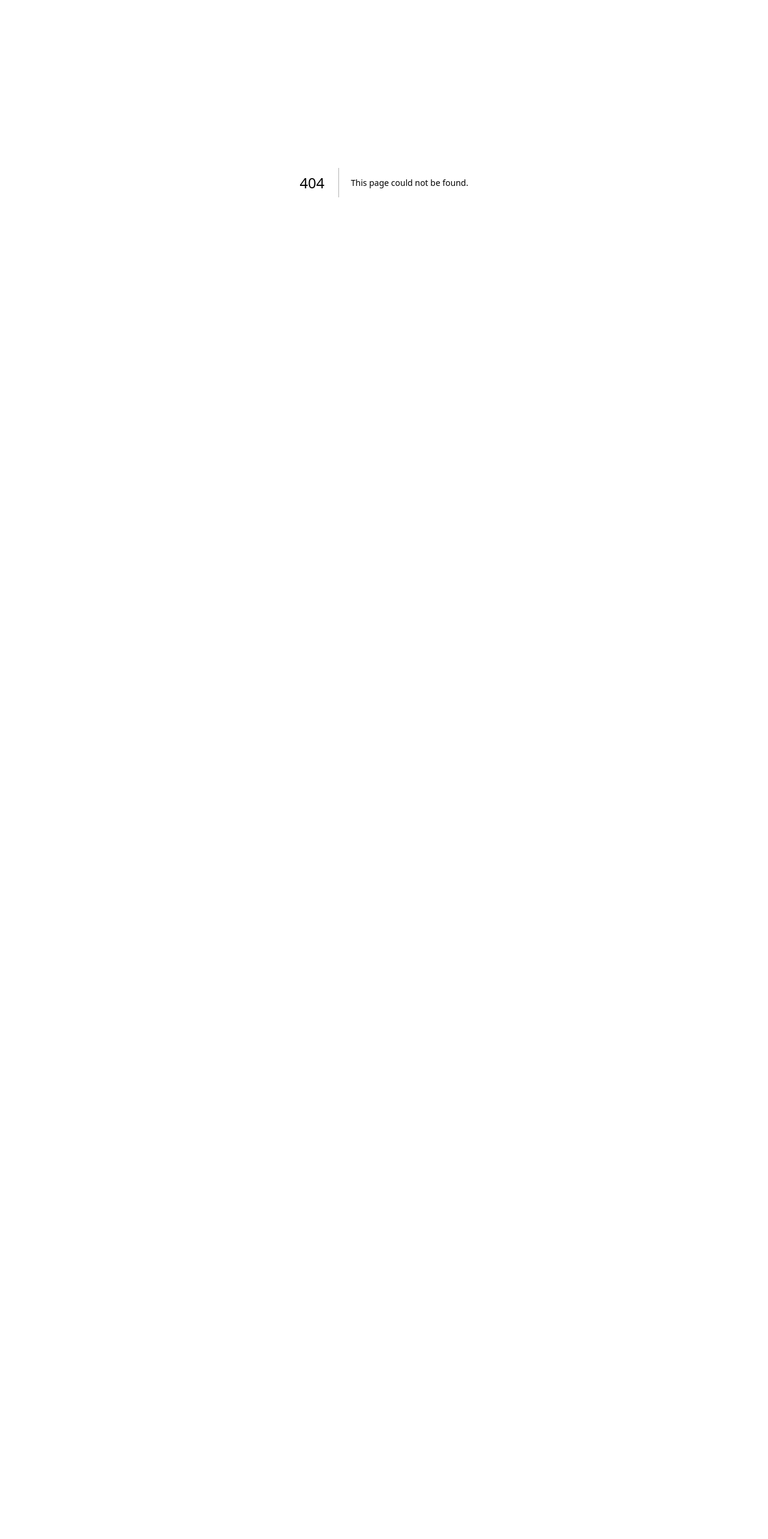
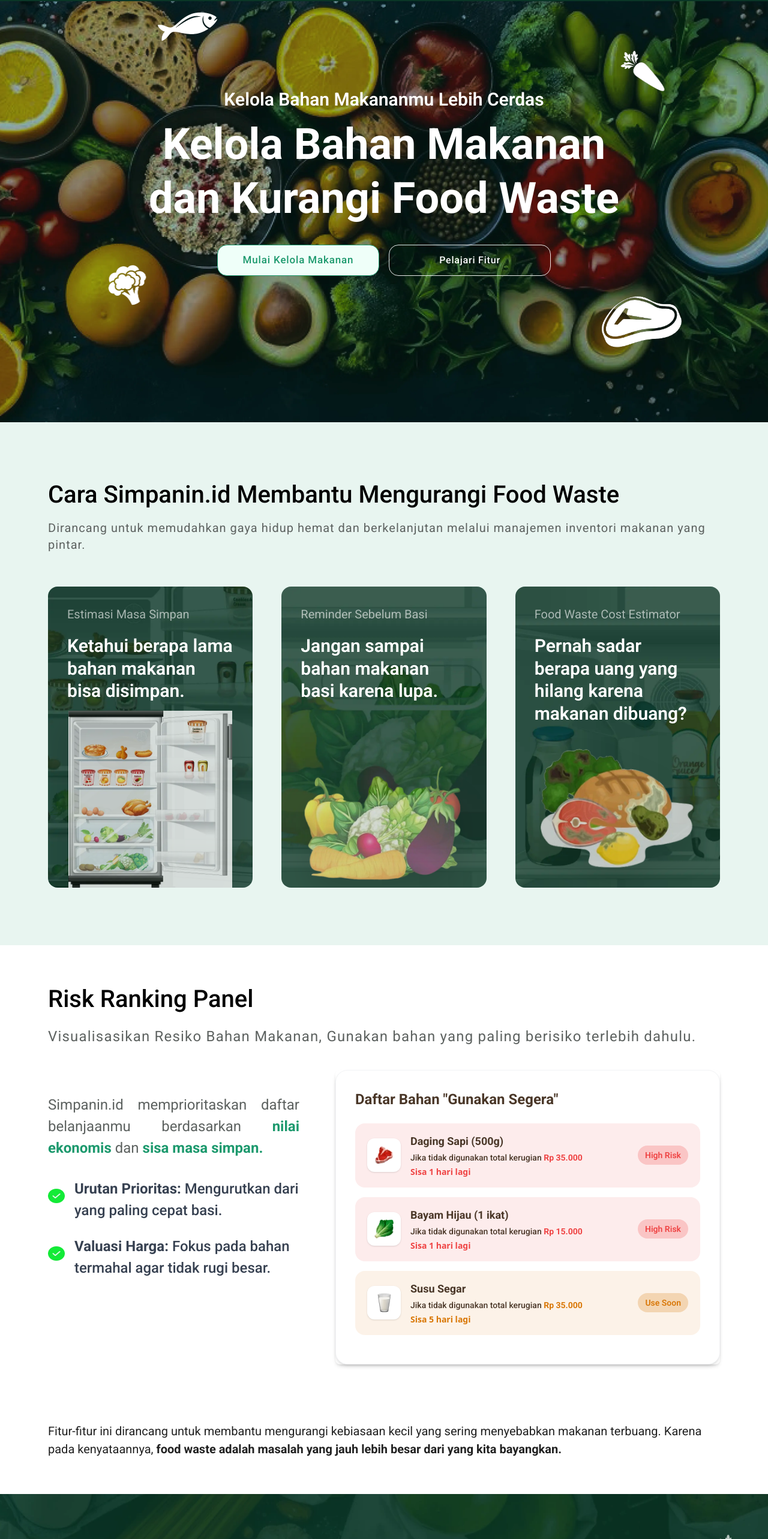
Before and after one commit to jasonenkristo123/BCC-INTERN, a Next.js app: page /landing in a window 1280 px wide. Before the commit this address had no page. Shown: the part 96-2662 px from the top of the page at 60% size. Before the commit the page ends 800 px from the top, so only its background shows below. Built offline with nearby package versions, Linux system fonts and the light colour scheme.

Commit message:
fix: resolve merge conflict error stash pop

```diff
--- /dev/null
+++ b/src/app/(landing)/landing/page.tsx
@@ -0,0 +1,21 @@
+import FaktaPage from '@/features/landing/components/fakta-page'
+import FiturPage from '@/features/landing/components/fitur'
+import HeroSection from '@/features/landing/components/hero-section'
+import RiskPanelPage from '@/features/landing/components/risk-panel-page'
+import TentangKami from '@/features/landing/components/tentang-kami'
+import TeamPage from '@/features/landing/components/team-page'
+import Kelola from '@/features/landing/components/kelola'
+
+export default function LandingPage() {
+  return (
+    <section>
+      <HeroSection />
+      <FiturPage />
+      <RiskPanelPage />
+      <FaktaPage />
+      <TentangKami />
+      <TeamPage />
+      <Kelola />
+    </section>
+  )
+}
--- a/src/app/(main)/bahan-saya/page.tsx
+++ b/src/app/(main)/bahan-saya/page.tsx
@@ -1,4 +1,4 @@
-export default function BahanSayaPage() {
+export default function BahanSaya() {
   return (
     <section>
       <h1>Bahan Saya</h1>
--- /dev/null
+++ b/src/features/bahan-saya/bahan-saya-page.tsx
@@ -0,0 +1,3 @@
+export default function BahanSayaPage() {
+  return <div></div>
+}
```
Also changed, not shown: src/features/landing/components/hero-section.tsx (+4 -4 lines), src/shared/components/ui/dashboard-cardpriority.tsx (+12 -14 lines), src/features/dashboard/components/dashboard-twogrid.tsx (indentation only).
